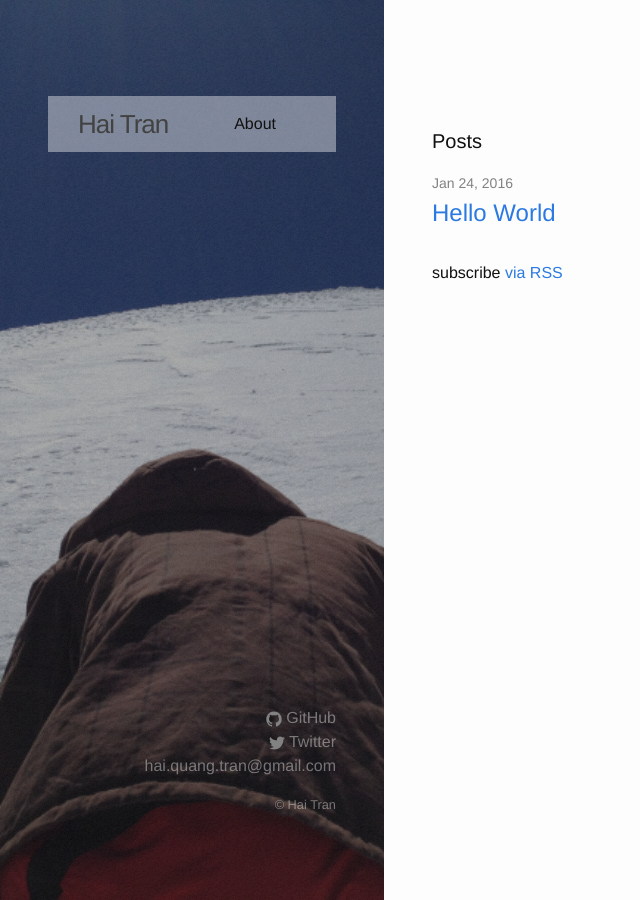
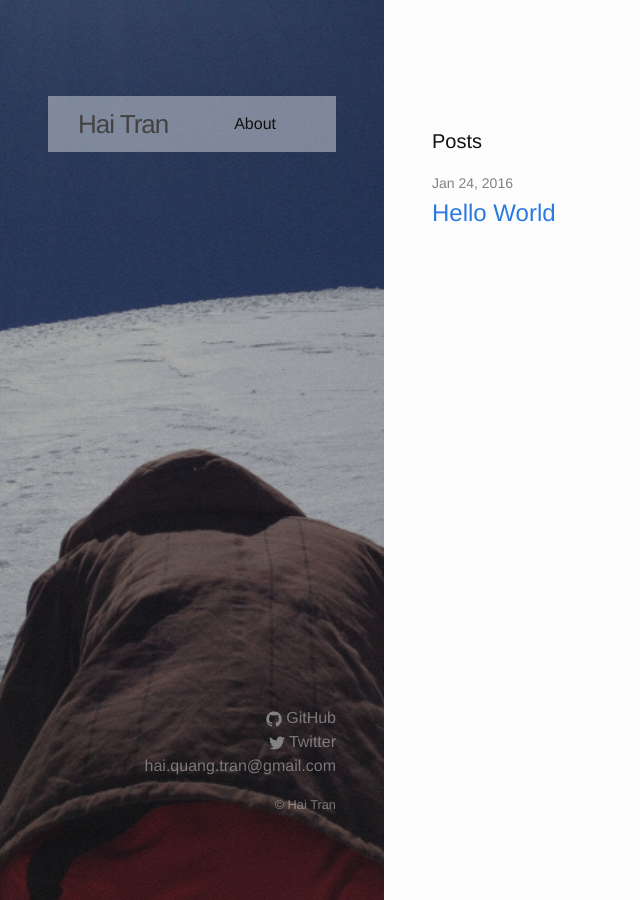
Before and after one commit to haiquangtran/haiquangtran.github.io, a Jekyll site: the page built from index.html, in a window 1280 px wide. Shown: the whole page, without its empty margins (0-640 px from the left). Built offline with Jekyll 4.4.1, drawn with Linux system fonts in a browser that asks for light colours.

Commit message:
Removed subscribe RSS from index page

```diff
--- a/index.html
+++ b/index.html
@@ -18,6 +18,6 @@
     {% endfor %}
   </ul>
 
-  <p class="rss-subscribe">subscribe <a href="{{ "/feed.xml" | prepend: site.baseurl }}">via RSS</a></p>
+  <!-- <p class="rss-subscribe">subscribe <a href="{{ "/feed.xml" | prepend: site.baseurl }}">via RSS</a></p> ->
 
 </div>
```
